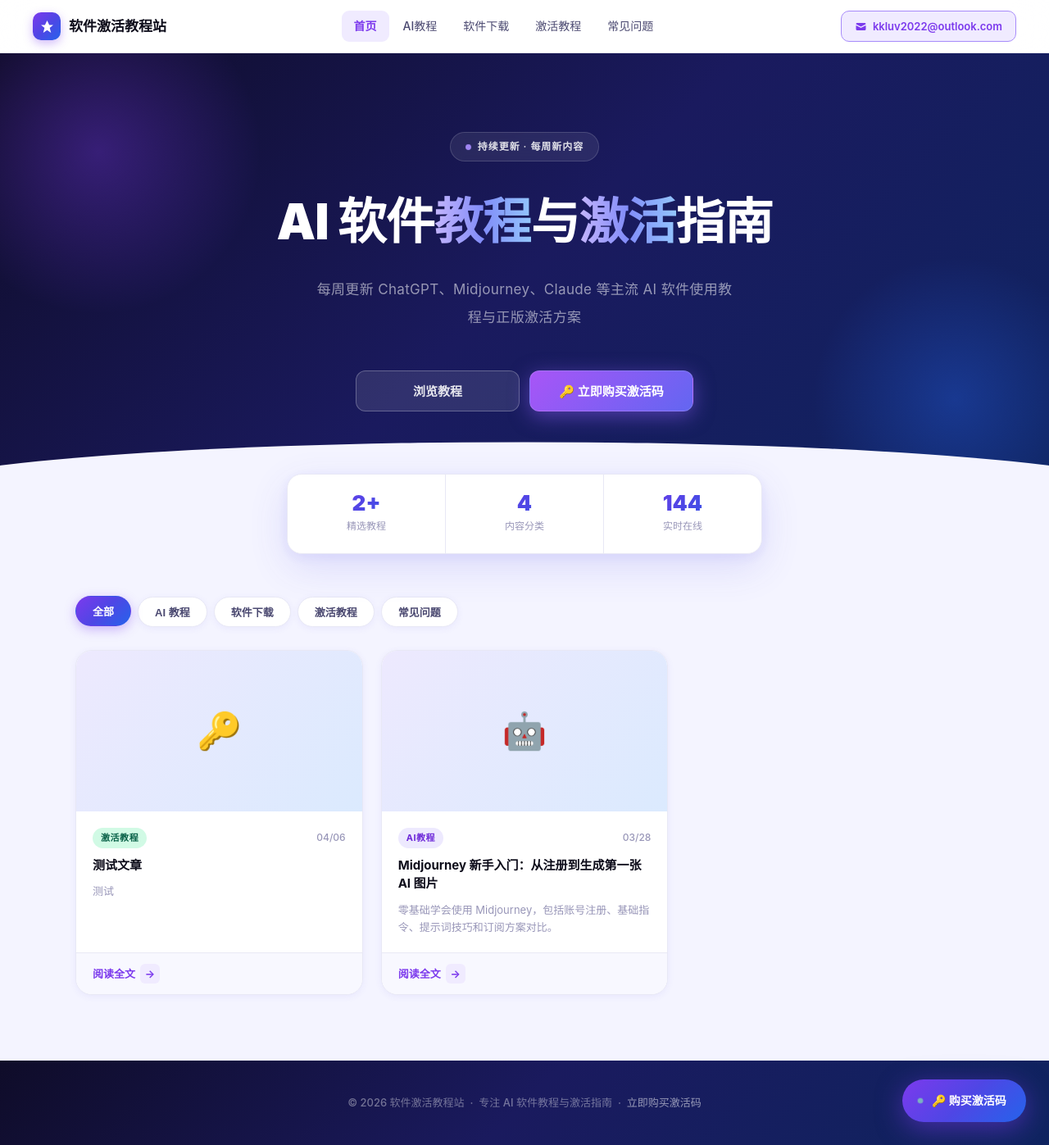
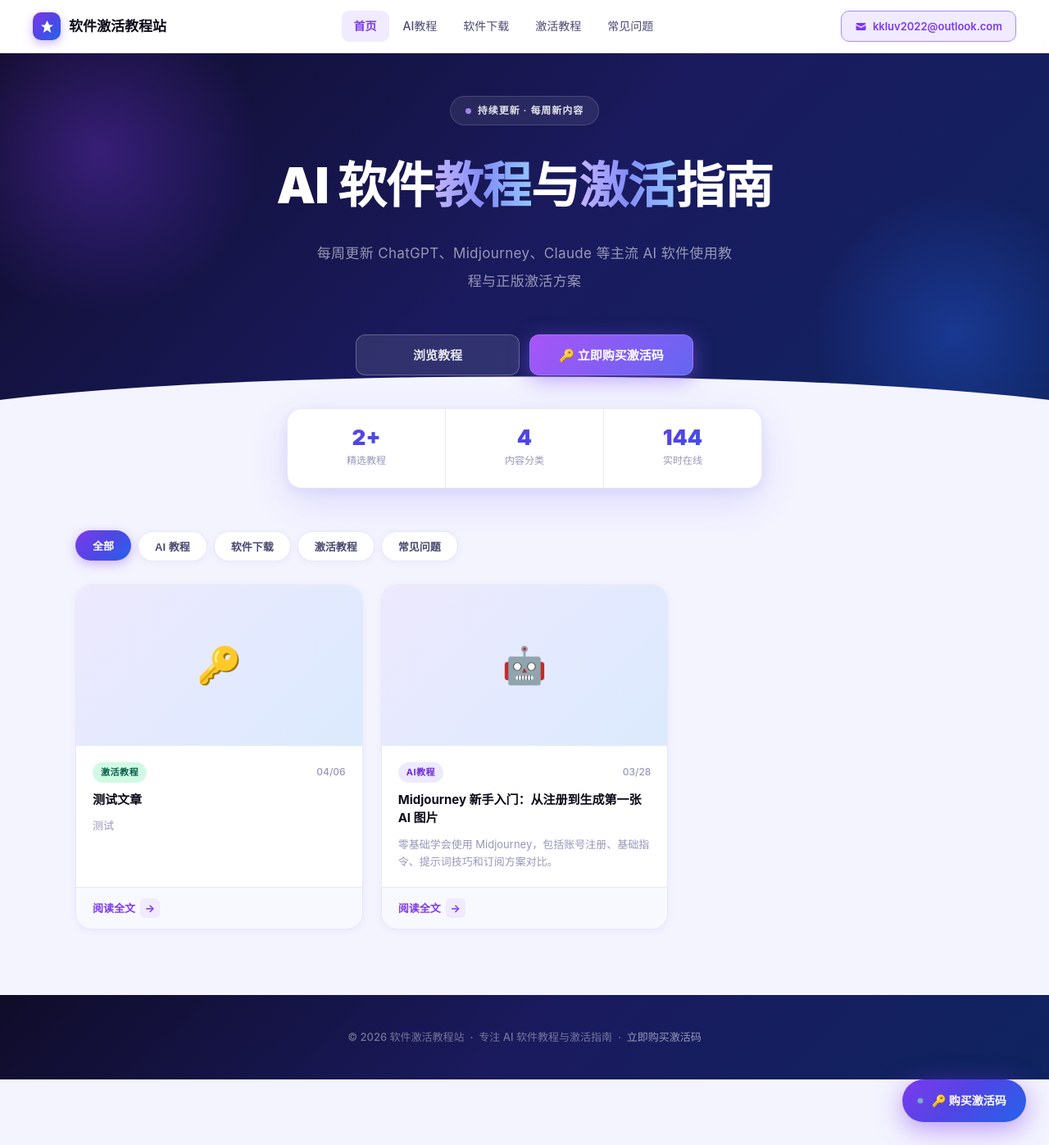
Before and after one commit to leo11hang/Kilian.github.io, a Jekyll site: the page built from index.html, in a window 1280 px wide and 1397 px high. Shown: the whole window at 82% size. Built offline with Jekyll 4.4.1, drawn with Linux system fonts in a browser that asks for light colours; a script that is not in the unit is left out; the list of posts is cut into pages by our own code.

Commit message:
Add files via upload

```diff
--- a/assets/css/main.css
+++ b/assets/css/main.css
@@ -79,7 +79,7 @@ img { max-width: 100%; display: block; }
 /* ── Hero ── */
 .hero {
   background: var(--grad-dark);
-  padding: 96px 2rem 100px;
+  padding: 52px 2rem 64px;
   text-align: center; position: relative; overflow: hidden;
 }
 .hero-bg-orb-1 {
```
